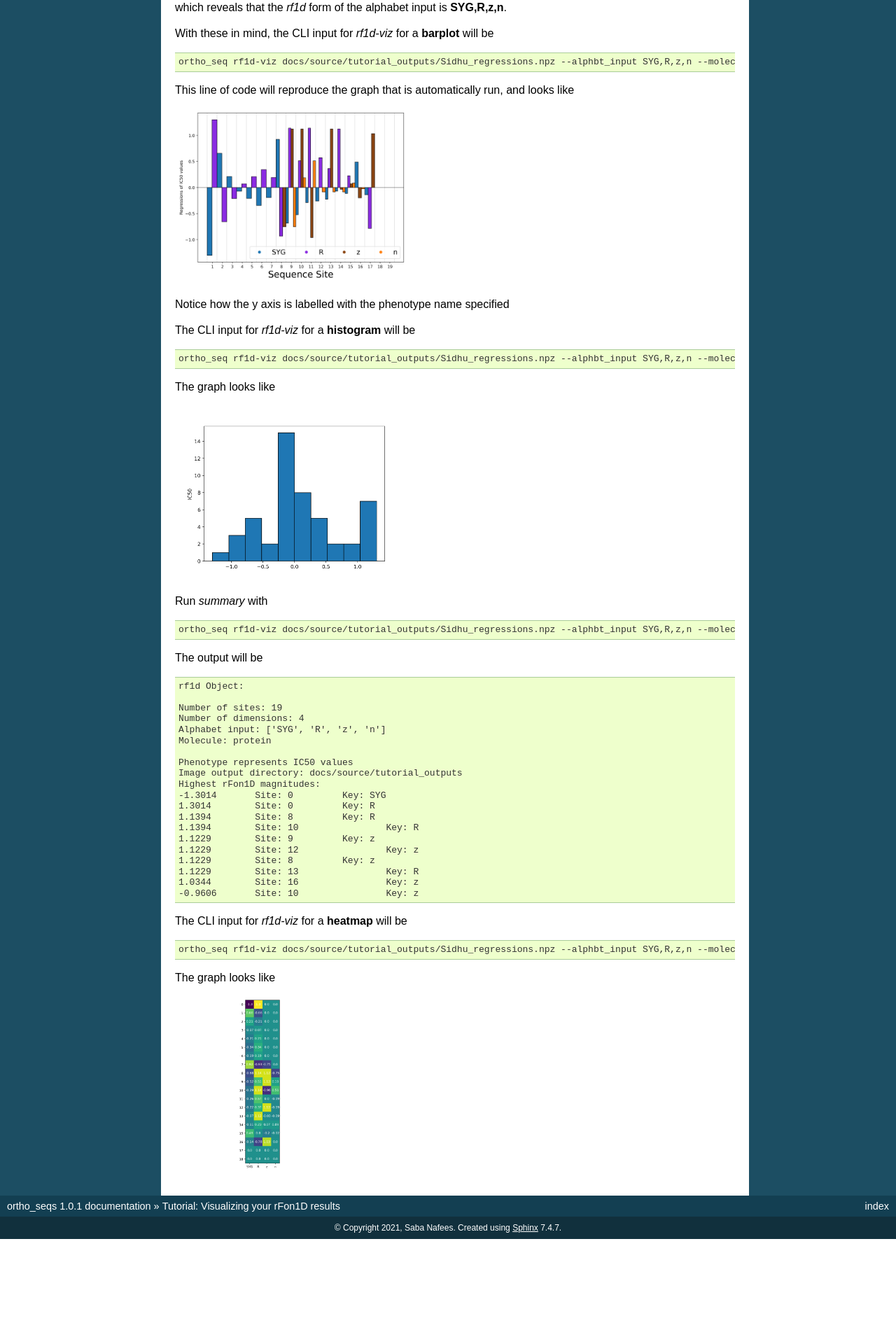
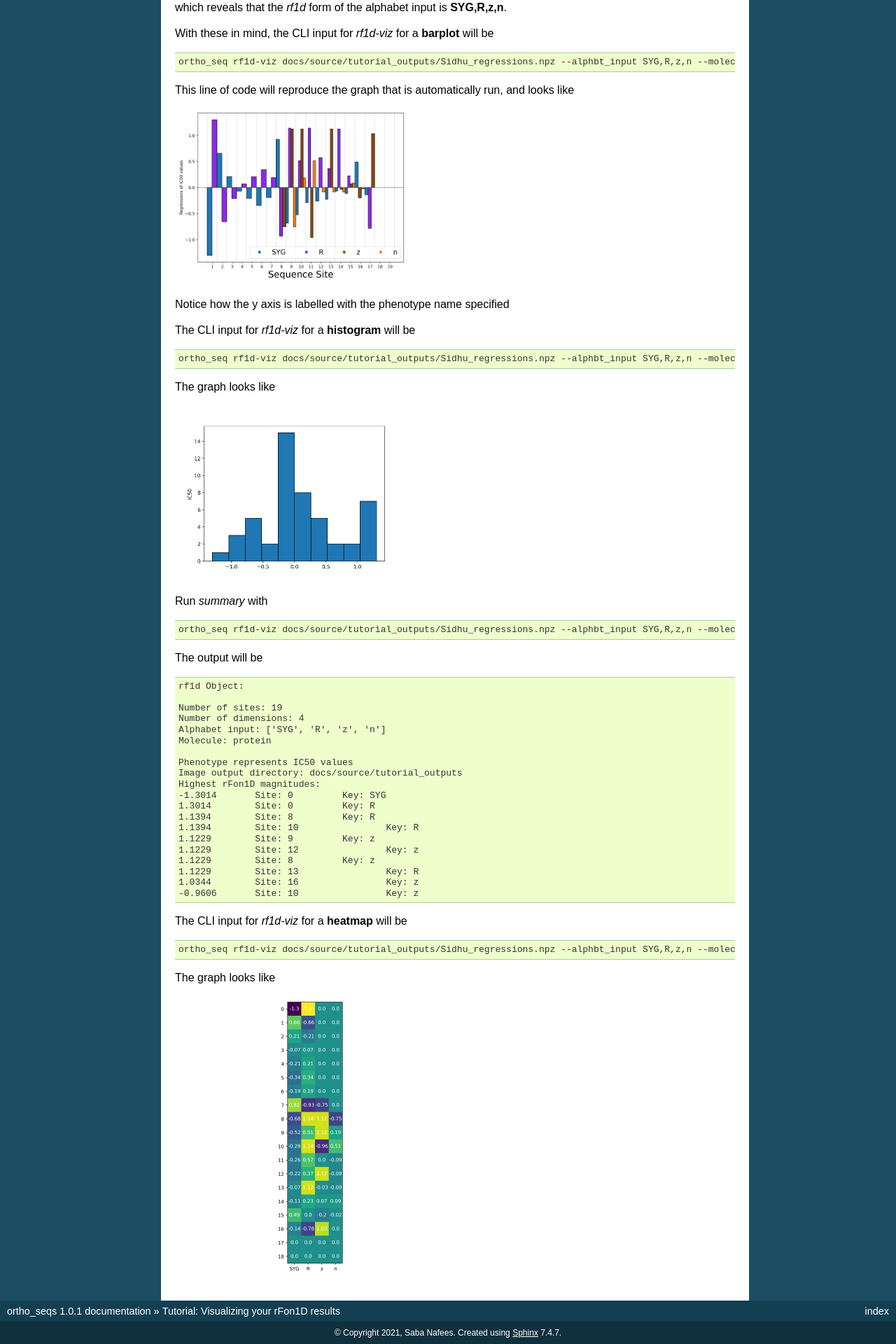
Before and after one commit to snafees/ortho_seqs, a Sphinx documentation site: the page built from docs/source/rf1d_tutorial.rst, in a window 1280 px wide. Shown: the part 1766-3686 px from the top of the page at 70% size. Built offline with Sphinx 7.4.7, drawn with Linux system fonts in a browser that asks for light colours; pages that are not in the unit, such as notebooks, are missing from menus; before the commit the page ends 3536 px from its top, so only the background shows below that.

Commit message:
Made heatmap a little taller

```diff
--- a/docs/source/rf1d_tutorial.rst
+++ b/docs/source/rf1d_tutorial.rst
@@ -170,4 +170,4 @@ The CLI input for *rf1d-viz* for a **heatmap** will be
 The graph looks like
 
 .. image:: tutorial_outputs/rFon1D_heatmap_IC50.png
-  :height: 250px
+  :height: 400px
```
